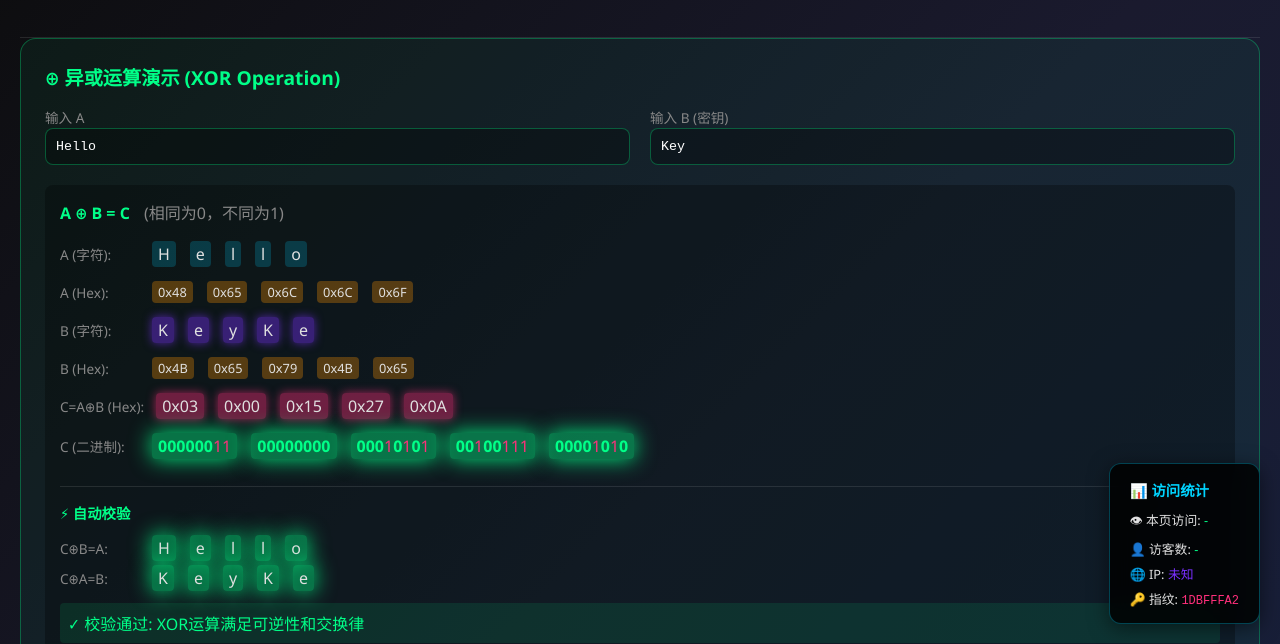
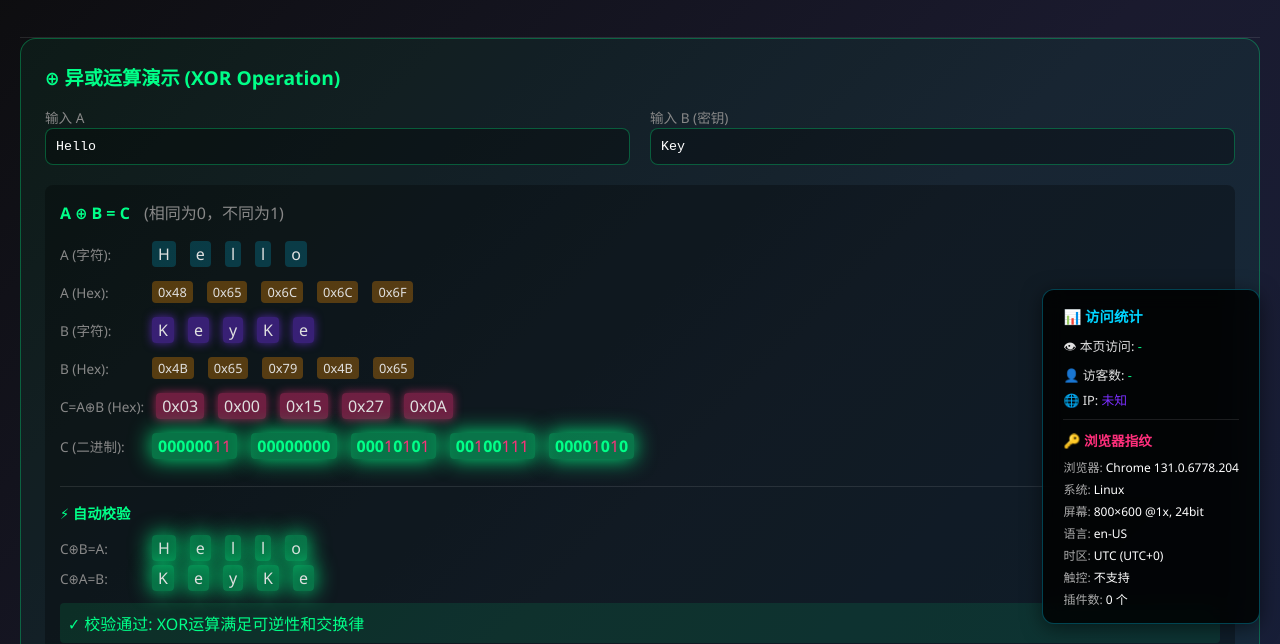
Before and after one commit to inwpu/crypto, a website: page src/index.html in a window 1280 px wide. Shown: the part 156-800 px from the top of the page. Drawn offline with Linux system fonts and the light colour scheme; some packages are replaced by stand-ins of ours; no server answers; a script that the page names is missing.

Commit message:
修复浏览器指纹识别

```diff
--- a/src/index.html
+++ b/src/index.html
@@ -905,7 +905,18 @@
             <div>👁 本页访问: <span id="busuanzi_value_page_pv" style="color: #00ff88;">-</span></div>
             <div>👤 访客数: <span id="busuanzi_value_site_uv" style="color: #00ff88;">-</span></div>
             <div>🌐 IP: <span id="visitorIP" style="color: #7b2fff;">获取中...</span></div>
-            <div>🔑 指纹: <span id="deviceFingerprint" style="color: #ff2f7b; font-family: monospace; font-size: 0.75rem;">计算中...</span></div>
+        </div>
+        <div style="margin-top: 10px; padding-top: 10px; border-top: 1px solid rgba(255,255,255,0.1);">
+            <div style="color: #ff2f7b; font-weight: bold; margin-bottom: 8px; font-size: 0.85rem;">🔑 浏览器指纹</div>
+            <div style="display: grid; gap: 4px; font-size: 0.75rem; color: #aaa;">
+                <div>浏览器: <span id="fpBrowser" style="color: #fff;">-</span></div>
+                <div>系统: <span id="fpOS" style="color: #fff;">-</span></div>
+                <div>屏幕: <span id="fpScreen" style="color: #fff;">-</span></div>
+                <div>语言: <span id="fpLang" style="color: #fff;">-</span></div>
+                <div>时区: <span id="fpTimezone" style="color: #fff;">-</span></div>
+                <div>触控: <span id="fpTouch" style="color: #fff;">-</span></div>
+                <div>插件数: <span id="fpPlugins" style="color: #fff;">-</span></div>
+            </div>
         </div>
     </div>
 
@@ -947,108 +958,64 @@
 
         getVisitorIP();
 
-        // Generate browser fingerprint (more comprehensive)
-        async function generateBrowserFingerprint() {
-            const components = [];
+        // Display browser fingerprint details
+        function displayBrowserFingerprint() {
+            // Parse browser name and version
+            const ua = navigator.userAgent;
+            let browser = '未知';
+            if (ua.includes('Firefox/')) {
+                browser = 'Firefox ' + ua.split('Firefox/')[1].split(' ')[0];
+            } else if (ua.includes('Edg/')) {
+                browser = 'Edge ' + ua.split('Edg/')[1].split(' ')[0];
+            } else if (ua.includes('Chrome/')) {
+                browser = 'Chrome ' + ua.split('Chrome/')[1].split(' ')[0];
+            } else if (ua.includes('Safari/') && !ua.includes('Chrome')) {
+                browser = 'Safari ' + (ua.split('Version/')[1] || '').split(' ')[0];
+            }
+            document.getElementById('fpBrowser').textContent = browser;
 
-            // Canvas fingerprint
-            try {
-                const canvas = document.createElement('canvas');
-                canvas.width = 200;
-                canvas.height = 50;
-                const ctx = canvas.getContext('2d');
-                ctx.textBaseline = 'alphabetic';
-                ctx.font = '14px Arial';
-                ctx.fillStyle = '#f60';
-                ctx.fillRect(125, 1, 62, 20);
-                ctx.fillStyle = '#069';
-                ctx.fillText('Cwm fjordbank glyphs vext quiz, 😃', 2, 15);
-                ctx.fillStyle = 'rgba(102, 204, 0, 0.7)';
-                ctx.fillText('Cwm fjordbank glyphs vext quiz, 😃', 4, 17);
-                components.push(canvas.toDataURL());
-            } catch (e) {
-                components.push('canvas-error');
+            // Parse OS
+            let os = '未知';
+            if (ua.includes('Windows NT 10')) os = 'Windows 10/11';
+            else if (ua.includes('Windows NT 6.3')) os = 'Windows 8.1';
+            else if (ua.includes('Windows NT 6.1')) os = 'Windows 7';
+            else if (ua.includes('Mac OS X')) {
+                const ver = ua.match(/Mac OS X (\d+[._]\d+)/);
+                os = 'macOS ' + (ver ? ver[1].replace('_', '.') : '');
+            } else if (ua.includes('Linux')) os = 'Linux';
+            else if (ua.includes('Android')) {
+                const ver = ua.match(/Android (\d+\.?\d*)/);
+                os = 'Android ' + (ver ? ver[1] : '');
+            } else if (ua.includes('iPhone') || ua.includes('iPad')) {
+                const ver = ua.match(/OS (\d+_\d+)/);
+                os = 'iOS ' + (ver ? ver[1].replace('_', '.') : '');
             }
+            document.getElementById('fpOS').textContent = os;
 
-            // WebGL fingerprint
-            try {
-                const canvas = document.createElement('canvas');
-                const gl = canvas.getContext('webgl') || canvas.getContext('experimental-webgl');
-                if (gl) {
-                    const debugInfo = gl.getExtension('WEBGL_debug_renderer_info');
-                    if (debugInfo) {
-                        components.push(gl.getParameter(debugInfo.UNMASKED_VENDOR_WEBGL));
-                        components.push(gl.getParameter(debugInfo.UNMASKED_RENDERER_WEBGL));
-                    }
-                }
-            } catch (e) {
-                components.push('webgl-error');
-            }
+            // Screen
+            document.getElementById('fpScreen').textContent =
+                `${screen.width}×${screen.height} @${window.devicePixelRatio || 1}x, ${screen.colorDepth}bit`;
 
-            // Audio fingerprint
-            try {
-                const audioContext = new (window.AudioContext || window.webkitAudioContext)();
-                const oscillator = audioContext.createOscillator();
-                const analyser = audioContext.createAnalyser();
-                const gain = audioContext.createGain();
-                const processor = audioContext.createScriptProcessor(4096, 1, 1);
+            // Language
+            document.getElementById('fpLang').textContent = navigator.language;
 
-                gain.gain.value = 0;
-                oscillator.type = 'triangle';
-                oscillator.connect(analyser);
-                analyser.connect(processor);
-                processor.connect(gain);
-                gain.connect(audioContext.destination);
-                oscillator.start(0);
-
-                components.push(audioContext.sampleRate.toString());
-                audioContext.close();
-            } catch (e) {
-                components.push('audio-error');
-            }
-
-            // Browser and system info
-            components.push(navigator.userAgent);
-            components.push(navigator.language);
-            components.push(navigator.languages ? navigator.languages.join(',') : '');
-            components.push(screen.width + 'x' + screen.height + 'x' + screen.colorDepth);
-            components.push(new Date().getTimezoneOffset().toString());
-            components.push(navigator.hardwareConcurrency ? navigator.hardwareConcurrency.toString() : '');
-            components.push(navigator.deviceMemory ? navigator.deviceMemory.toString() : '');
-            components.push(navigator.platform);
-            components.push(!!window.sessionStorage);
-            components.push(!!window.localStorage);
-            components.push(!!window.indexedDB);
-            components.push(navigator.cookieEnabled);
-            components.push(navigator.doNotTrack || '');
-
-            // Plugins
-            if (navigator.plugins) {
-                const plugins = [];
-                for (let i = 0; i < navigator.plugins.length; i++) {
-                    plugins.push(navigator.plugins[i].name);
-                }
-                components.push(plugins.join(','));
-            }
+            // Timezone
+            const tz = Intl.DateTimeFormat().resolvedOptions().timeZone;
+            const offset = -new Date().getTimezoneOffset() / 60;
+            document.getElementById('fpTimezone').textContent =
+                `${tz} (UTC${offset >= 0 ? '+' : ''}${offset})`;
 
             // Touch support
-            components.push(navigator.maxTouchPoints || 0);
+            const touchPoints = navigator.maxTouchPoints || 0;
+            document.getElementById('fpTouch').textContent =
+                touchPoints > 0 ? `支持 (${touchPoints}点)` : '不支持';
 
-            // Create hash
-            const fingerprint = components.join('|||');
-            let hash = 0;
-            for (let i = 0; i < fingerprint.length; i++) {
-                const char = fingerprint.charCodeAt(i);
-                hash = ((hash << 5) - hash) + char;
-                hash = hash & hash;
-            }
-
-            return Math.abs(hash).toString(16).padStart(8, '0').toUpperCase();
+            // Plugins count
+            document.getElementById('fpPlugins').textContent =
+                navigator.plugins ? navigator.plugins.length + ' 个' : '0 个';
         }
 
-        generateBrowserFingerprint().then(fp => {
-            document.getElementById('deviceFingerprint').textContent = fp;
-        });
+        displayBrowserFingerprint();
 
         // Auto hide after 10 seconds
         setTimeout(() => {
```
